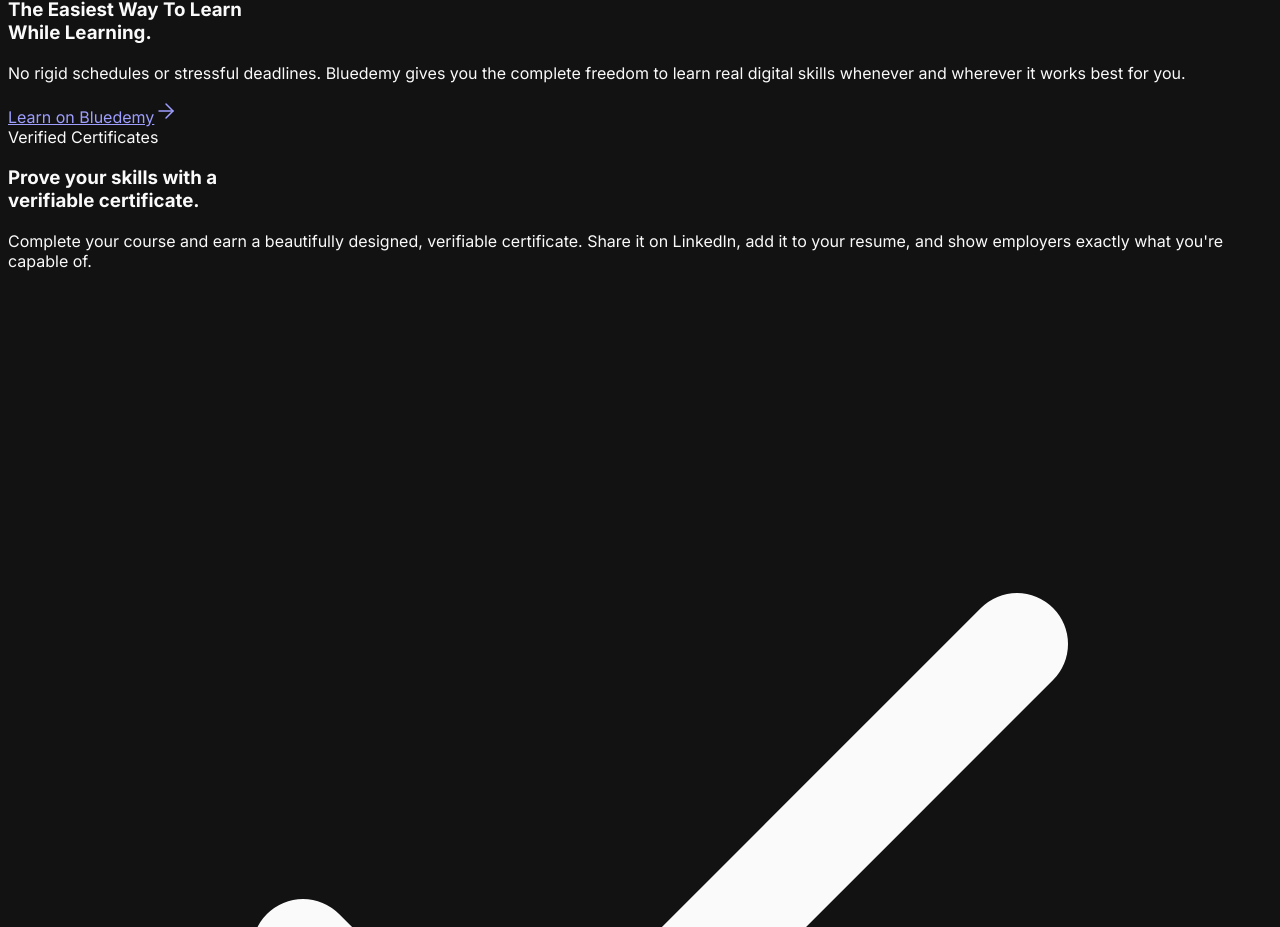
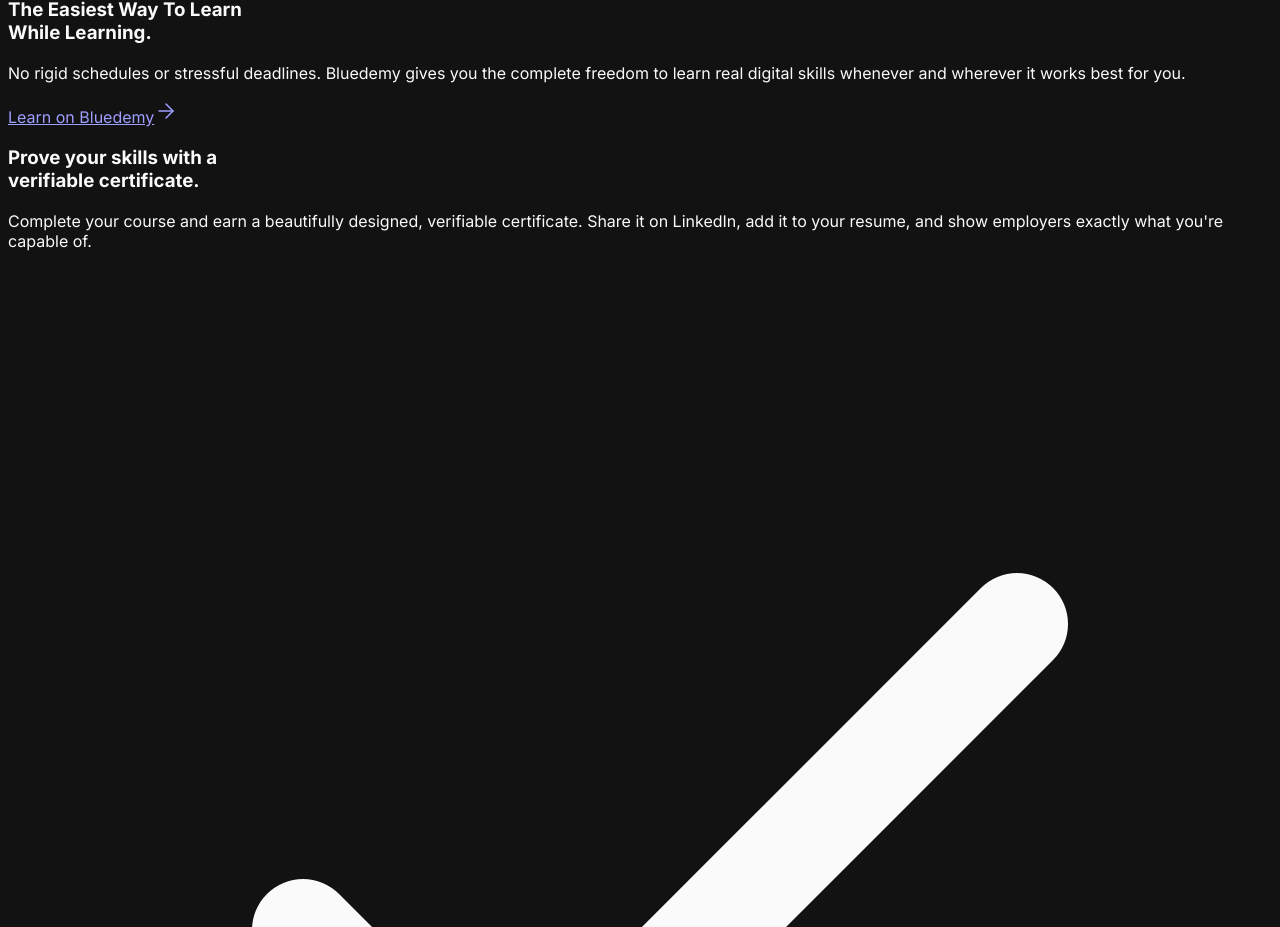
Before and after one commit to Petero-brandel/Learnx-web, a Next.js app: page / in a window 1280 px wide. Shown: the part 1717-2644 px from the top of the page. Built offline with nearby package versions, Linux system fonts and the light colour scheme; no server answers.

Commit message:
C:/Program Files/Git/

```diff
--- a/components/sections/Features.tsx
+++ b/components/sections/Features.tsx
@@ -141,9 +141,6 @@
 						<div className="flex flex-col lg:flex-row items-center gap-12 lg:gap-20">
 							{/* Text Content */}
 							<div className="lg:w-1/2 order-2 lg:order-1">
-								<span className="mb-6 inline-flex w-fit items-center rounded-full border border-blue-200 bg-blue-100/50 px-4 py-1.5 text-sm font-medium text-blue-800">
-									Verified Certificates
-								</span>
 								<h3 className="mb-6 text-3xl sm:text-4xl md:text-5xl font-semibold tracking-tight text-zinc-900 leading-[1.1]">
 									Prove your skills with a <br className="hidden sm:block" />
 									<span className="text-blue-600">verifiable certificate.</span>
```
